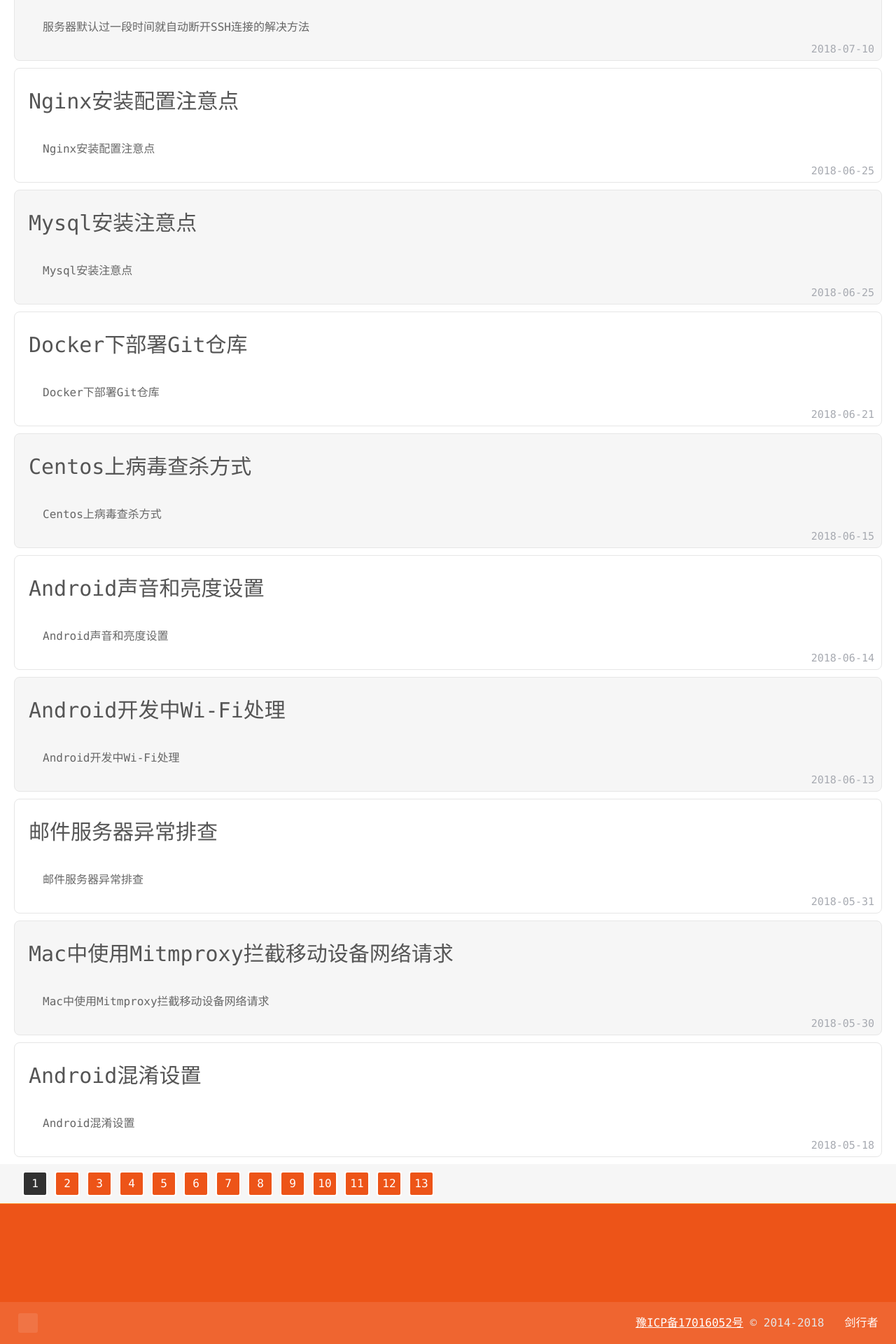
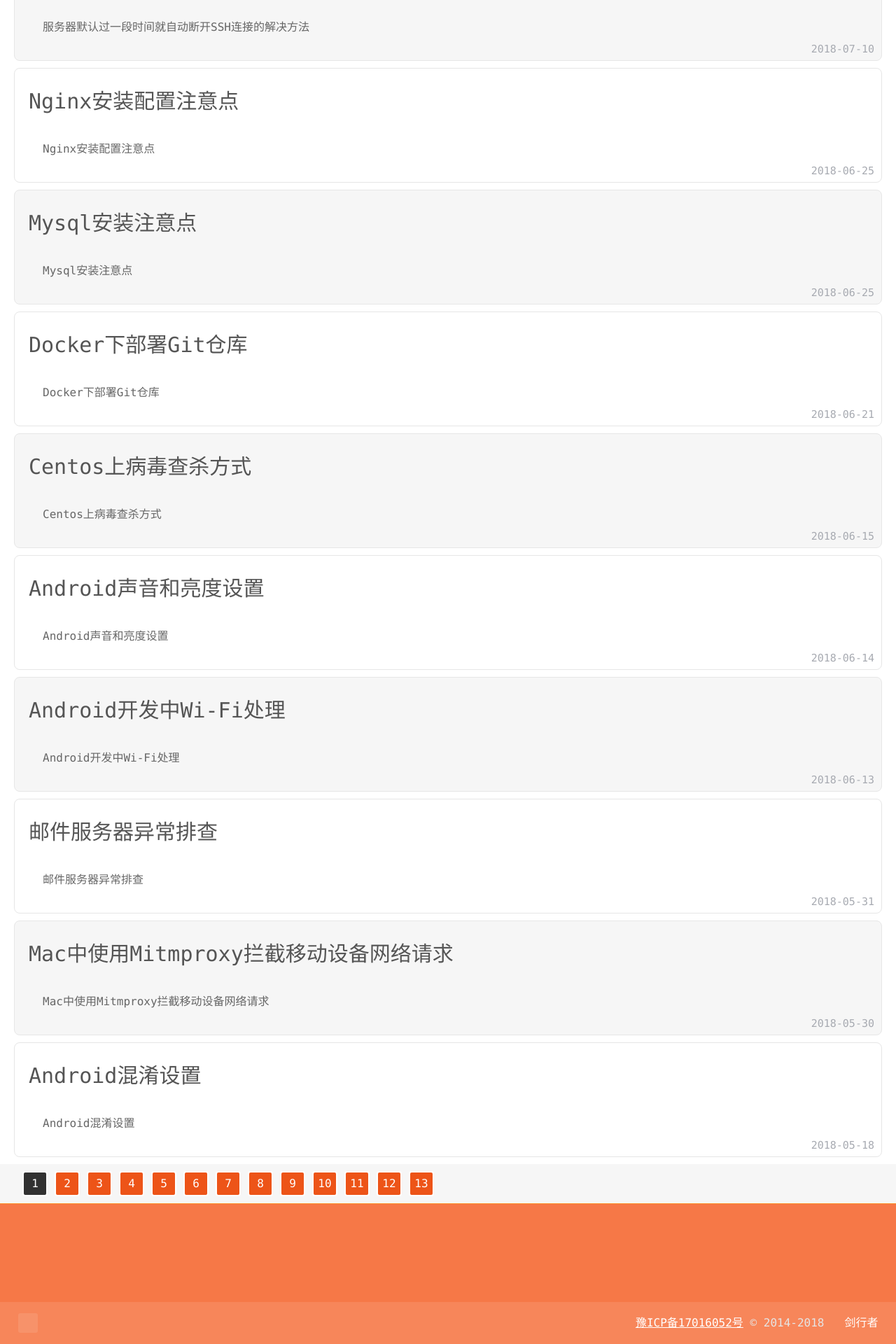
Before and after one commit to psvmc/myblog_jekyll, a Jekyll site: the page built from index.html, in a window 1280 px wide. Shown: the part 2087-4007 px from the top of the page at 70% size. Built offline with Jekyll 4.4.1, drawn with Linux system fonts in a browser that asks for light colours; the list of posts is cut into pages by our own code.

Commit message:
样式更新

```diff
--- a/jekyll-themes/ztheme/css/style.css
+++ b/jekyll-themes/ztheme/css/style.css
@@ -190,6 +190,7 @@ samp {
 
 
 
+
 /* =Common
 --------------------------------------*/
 
@@ -252,6 +253,7 @@ a:hover {
 .fn-webkit-adjust {
     -webkit-text-size-adjust: none;
 }
+
 
 
 
@@ -519,7 +521,7 @@ a:hover {
 #ztheme-foot {
     width: 100%;
     border-top: 1px solid #fc8f27;
-    background: #ed5418;
+    background: #f67847;
 }
 
 .footer {
@@ -971,6 +973,7 @@ code {
 
 
 
+
 /* =Other
 --------------------------------------*/
 
```
